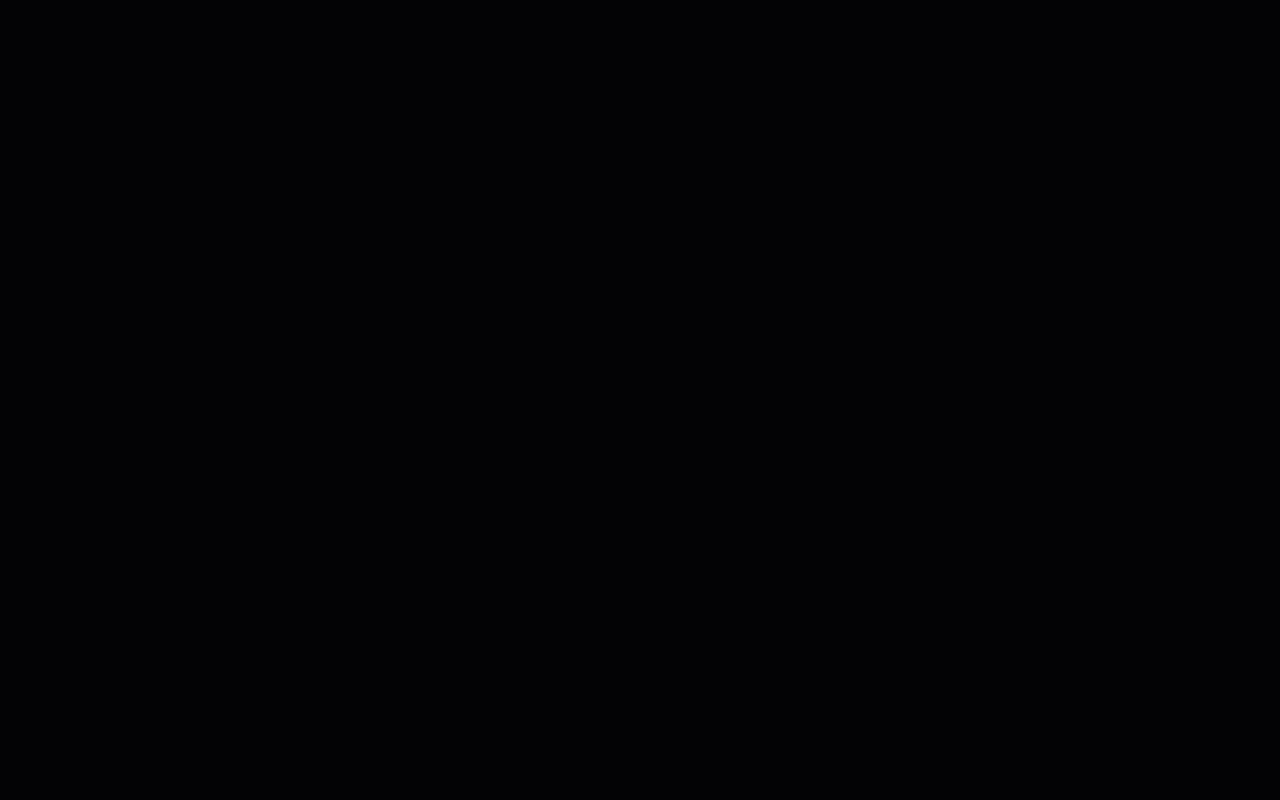
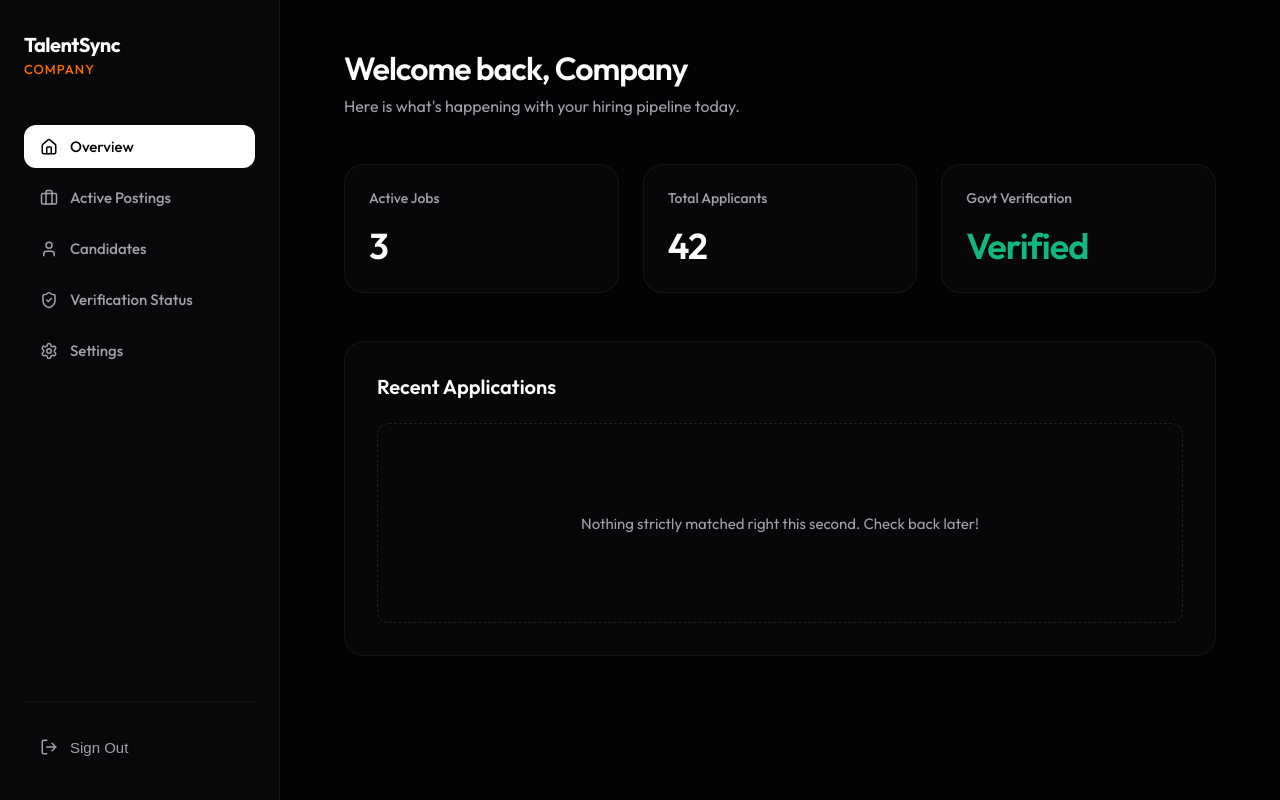
Before and after one commit to lalitkishore7/TalentSync, a React app in the folder frontend/: page /dashboard/1 in a window 1280 px wide. Before the commit this address had no page. Built offline with nearby package versions, Linux system fonts and the light colour scheme; the HTML template or start-up script is replaced by a standard one; a web font is replaced by a local one.

Commit message:
Update frontend components, add Dashboard, and refine LandingPage and Login

```diff
--- a/frontend/src/App.jsx
+++ b/frontend/src/App.jsx
@@ -1,6 +1,7 @@
 import { BrowserRouter as Router, Routes, Route } from 'react-router-dom';
 import LandingPage from './pages/LandingPage';
 import Login from './pages/Login';
+import Dashboard from './pages/Dashboard';
 
 function App() {
   return (
@@ -8,6 +9,7 @@ function App() {
       <Routes>
         <Route path="/" element={<LandingPage />} />
         <Route path="/login/:role" element={<Login />} />
+        <Route path="/dashboard/:role" element={<Dashboard />} />
       </Routes>
     </Router>
   );
--- /dev/null
+++ b/frontend/src/pages/Dashboard.css
@@ -0,0 +1,183 @@
+.dashboard-container {
+  display: flex;
+  min-height: 100vh;
+  background-color: var(--bg-color);
+  color: var(--text-main);
+}
+
+.sidebar {
+  width: 280px;
+  background: rgba(255, 255, 255, 0.02);
+  border-right: 1px solid rgba(255, 255, 255, 0.05);
+  display: flex;
+  flex-direction: column;
+  padding: 32px 24px;
+}
+
+.sidebar-brand {
+  font-size: 20px;
+  font-weight: 700;
+  margin-bottom: 48px;
+  letter-spacing: -0.5px;
+  display: flex;
+  flex-direction: column;
+  gap: 4px;
+}
+
+.sidebar-brand span {
+  font-size: 13px;
+  color: var(--accent);
+  font-weight: 500;
+  text-transform: uppercase;
+  letter-spacing: 1px;
+}
+
+.sidebar-nav {
+  display: flex;
+  flex-direction: column;
+  gap: 8px;
+  flex: 1;
+}
+
+.side-nav-item {
+  display: flex;
+  align-items: center;
+  gap: 12px;
+  padding: 12px 16px;
+  color: var(--text-muted);
+  text-decoration: none;
+  font-size: 15px;
+  border-radius: 12px;
+  transition: all 0.2s;
+  font-weight: 500;
+}
+
+.side-nav-item:hover {
+  background: rgba(255, 255, 255, 0.05);
+  color: var(--text-main);
+}
+
+.side-nav-item.active {
+  background: var(--text-main);
+  color: var(--bg-color);
+}
+
+.sidebar-footer {
+  margin-top: auto;
+  border-top: 1px solid rgba(255, 255, 255, 0.05);
+  padding-top: 24px;
+}
+
+.logout-btn {
+  display: flex;
+  align-items: center;
+  gap: 12px;
+  background: transparent;
+  border: none;
+  color: var(--text-muted);
+  font-size: 15px;
+  font-weight: 500;
+  cursor: pointer;
+  padding: 12px 16px;
+  width: 100%;
+  border-radius: 12px;
+  transition: all 0.2s;
+}
+
+.logout-btn:hover {
+  background: rgba(255, 50, 50, 0.1);
+  color: #ff6b6b;
+}
+
+.dashboard-main {
+  flex: 1;
+  padding: 48px 64px;
+  overflow-y: auto;
+}
+
+.dashboard-header {
+  margin-bottom: 48px;
+}
+
+.dashboard-header h1 {
+  font-size: 32px;
+  font-weight: 600;
+  margin-bottom: 8px;
+  letter-spacing: -1px;
+}
+
+.dashboard-header .subtitle {
+  color: var(--text-muted);
+  font-size: 16px;
+}
+
+.kpi-grid {
+  display: grid;
+  grid-template-columns: repeat(auto-fit, minmax(240px, 1fr));
+  gap: 24px;
+  margin-bottom: 48px;
+}
+
+.kpi-card {
+  background: rgba(255, 255, 255, 0.02);
+  border: 1px solid rgba(255, 255, 255, 0.05);
+  border-radius: 20px;
+  padding: 24px;
+}
+
+.kpi-card h3 {
+  font-size: 14px;
+  color: var(--text-muted);
+  font-weight: 500;
+  margin-bottom: 16px;
+}
+
+.kpi-value {
+  font-size: 36px;
+  font-weight: 600;
+  letter-spacing: -1px;
+}
+
+.kpi-value.highlight {
+  color: #10b981;
+}
+
+.dashboard-panel {
+  background: rgba(255, 255, 255, 0.02);
+  border: 1px solid rgba(255, 255, 255, 0.05);
+  border-radius: 20px;
+  padding: 32px;
+  min-height: 300px;
+}
+
+.dashboard-panel h2 {
+  font-size: 20px;
+  font-weight: 600;
+  margin-bottom: 24px;
+}
+
+.empty-state {
+  display: flex;
+  align-items: center;
+  justify-content: center;
+  height: 200px;
+  border: 1px dashed rgba(255, 255, 255, 0.1);
+  border-radius: 12px;
+  color: var(--text-muted);
+  font-size: 15px;
+}
+
+@media (max-width: 1024px) {
+  .dashboard-container {
+    flex-direction: column;
+  }
+  .sidebar {
+    width: 100%;
+    border-right: none;
+    border-bottom: 1px solid rgba(255, 255, 255, 0.05);
+    padding: 24px;
+  }
+  .dashboard-main {
+    padding: 32px 24px;
+  }
+}
--- /dev/null
+++ b/frontend/src/pages/Dashboard.jsx
@@ -0,0 +1,83 @@
+import { useParams, useNavigate } from 'react-router-dom';
+import { LogOut, Home, Briefcase, FileText, Settings, User, ShieldCheck } from 'lucide-react';
+import './Dashboard.css';
+
+export default function Dashboard() {
+  const { role } = useParams();
+  const navigate = useNavigate();
+
+  const isStudent = role === 'student';
+
+  const handleLogout = () => {
+    navigate('/');
+  };
+
+  return (
+    <div className="dashboard-container">
+      {/* Sidebar */}
+      <aside className="sidebar">
+        <div className="sidebar-brand">
+          TalentSync <span>{isStudent ? 'Student' : 'Company'}</span>
+        </div>
+
+        <nav className="sidebar-nav">
+          <a href="#" className="side-nav-item active"><Home size={18} /> Overview</a>
+          {isStudent ? (
+            <>
+              <a href="#" className="side-nav-item"><Briefcase size={18} /> AI Job Matches</a>
+              <a href="#" className="side-nav-item"><FileText size={18} /> My Resume</a>
+              <a href="#" className="side-nav-item"><User size={18} /> Applications</a>
+            </>
+          ) : (
+            <>
+              <a href="#" className="side-nav-item"><Briefcase size={18} /> Active Postings</a>
+              <a href="#" className="side-nav-item"><User size={18} /> Candidates</a>
+              <a href="#" className="side-nav-item"><ShieldCheck size={18} /> Verification Status</a>
+            </>
+          )}
+          <a href="#" className="side-nav-item"><Settings size={18} /> Settings</a>
+        </nav>
+
+        <div className="sidebar-footer">
+          <button className="logout-btn" onClick={handleLogout}>
+            <LogOut size={18} /> Sign Out
+          </button>
+        </div>
+      </aside>
+
+      {/* Main Content */}
+      <main className="dashboard-main">
+        <header className="dashboard-header">
+          <h1>Welcome back, {isStudent ? 'Student' : 'Company'}</h1>
+          <p className="subtitle">Here is what's happening with your {isStudent ? 'applications' : 'hiring pipeline'} today.</p>
+        </header>
+
+        <section className="dashboard-content">
+          {/* Mock KPI Cards */}
+          <div className="kpi-grid">
+            <div className="kpi-card">
+              <h3>{isStudent ? 'Matched Jobs' : 'Active Jobs'}</h3>
+              <div className="kpi-value">{isStudent ? '14' : '3'}</div>
+            </div>
+            <div className="kpi-card">
+              <h3>{isStudent ? 'Applications Sent' : 'Total Applicants'}</h3>
+              <div className="kpi-value">{isStudent ? '5' : '42'}</div>
+            </div>
+            <div className="kpi-card">
+              <h3>{isStudent ? 'Profile Views' : 'Govt Verification'}</h3>
+              <div className="kpi-value highlight">{isStudent ? '28' : 'Verified'}</div>
+            </div>
+          </div>
+
+          {/* Main Dashboard Panel */}
+          <div className="dashboard-panel">
+            <h2>{isStudent ? 'Top AI Recommendations' : 'Recent Applications'}</h2>
+            <div className="empty-state">
+              <p>Nothing strictly matched right this second. Check back later!</p>
+            </div>
+          </div>
+        </section>
+      </main>
+    </div>
+  );
+}
--- a/frontend/src/pages/LandingPage.jsx
+++ b/frontend/src/pages/LandingPage.jsx
@@ -4,63 +4,129 @@ import { Shield } from 'lucide-react';
 import RoleSelectionModal from '../components/RoleSelectionModal';
 import '../App.css';
 
+// Animation variants for smooth entering orchestration
+const containerVariants = {
+  hidden: { opacity: 0 },
+  visible: {
+    opacity: 1,
+    transition: {
+      staggerChildren: 0.2, // cascades the children animations
+      delayChildren: 0.1
+    }
+  }
+};
+
+const navVariants = {
+  hidden: { opacity: 0, y: -20 },
+  visible: {
+    opacity: 1,
+    y: 0,
+    transition: { duration: 0.6, ease: "easeOut" }
+  }
+};
+
+const itemVariants = {
+  hidden: { opacity: 0, y: 30 },
+  visible: {
+    opacity: 1,
+    y: 0,
+    transition: { duration: 0.8, ease: [0.16, 1, 0.3, 1] }
+  }
+};
+
+const stripeVariants = {
+  hidden: { scaleY: 0, transformOrigin: "bottom" },
+  visible: (custom) => ({
+    scaleY: 1,
+    transition: { delay: custom * 0.1, duration: 1.5, ease: "easeInOut" }
+  })
+};
+
 export default function LandingPage() {
   const [isModalOpen, setIsModalOpen] = useState(false);
 
   return (
     <>
-      <div className="hero-container">
+      <motion.div
+        className="hero-container"
+        variants={containerVariants}
+        initial="hidden"
+        animate="visible"
+      >
         {/* Background ambient glow */}
-        <div className="ambient-glow"></div>
+        <motion.div
+          className="ambient-glow"
+          initial={{ opacity: 0, scale: 0.8 }}
+          animate={{ opacity: 1, scale: 1 }}
+          transition={{ duration: 2, ease: "easeOut" }}
+        />
 
-        {/* Vertical Stripes matching StartupSprint reference */}
+        {/* Background Vertical Stripes - Animating vertically! */}
         <div className="bg-stripes">
           {[...Array(10)].map((_, i) => (
-            <div key={i} className="stripe"></div>
+            <motion.div
+              key={i}
+              className="stripe"
+              custom={i}
+              variants={stripeVariants}
+            />
           ))}
         </div>
 
         {/* Navbar */}
-        <nav className="navbar animate-fade-in delay-1">
+        <motion.nav className="navbar" variants={navVariants}>
           <div className="nav-left">
-            <div className="logo">
-              <Shield className="logo-icon" size={28} />
-              TalentSync
+            <div className="logo" style={{ overflow: 'hidden', display: 'flex', alignItems: 'center' }}>
+              <motion.div
+                initial={{ rotate: -90, opacity: 0 }}
+                animate={{ rotate: 0, opacity: 1 }}
+                transition={{ duration: 0.8, delay: 0.3, ease: 'easeOut' }}
+              >
+                <Shield className="logo-icon" size={28} style={{ marginRight: '8px' }} />
+              </motion.div>
+              <motion.span
+                initial={{ x: -20, opacity: 0 }}
+                animate={{ x: 0, opacity: 1 }}
+                transition={{ duration: 0.8, delay: 0.5 }}
+              >
+                TalentSync
+              </motion.span>
             </div>
           </div>
 
           <div className="nav-center"></div>
 
           <div className="nav-right">
-            <button className="btn btn-primary" onClick={() => setIsModalOpen(true)}>
+            <motion.button
+              className="btn btn-primary"
+              onClick={() => setIsModalOpen(true)}
+              whileHover={{ scale: 1.05 }}
+              whileTap={{ scale: 0.95 }}
+            >
               Get Started
-            </button>
+            </motion.button>
           </div>
-        </nav>
+        </motion.nav>
 
         {/* Main Hero Content */}
         <main className="hero-content">
           <motion.h1
-            className="hero-title animate-fade-in delay-3"
-            initial={{ opacity: 0, y: 20 }}
-            animate={{ opacity: 1, y: 0 }}
-            transition={{ delay: 0.3 }}
+            className="hero-title"
+            variants={itemVariants}
           >
             Trusted Opportunities. <br/>
             <span className="elegant-italic">Smarter Careers.</span>
           </motion.h1>
 
           <motion.p
-            className="hero-subtitle animate-fade-in delay-4"
-            initial={{ opacity: 0, y: 20 }}
-            animate={{ opacity: 1, y: 0 }}
-            transition={{ delay: 0.4 }}
+            className="hero-subtitle"
+            variants={itemVariants}
           >
             A secure recruitment platform where only verified companies can hire students,
             powered by <span className="text-gradient">AI, ML, and automated government verification.</span>
           </motion.p>
         </main>
-      </div>
+      </motion.div>
 
       <RoleSelectionModal isOpen={isModalOpen} onClose={() => setIsModalOpen(false)} />
     </>
```
Also changed, not shown: frontend/src/pages/Login.jsx (+8 -2 lines).
